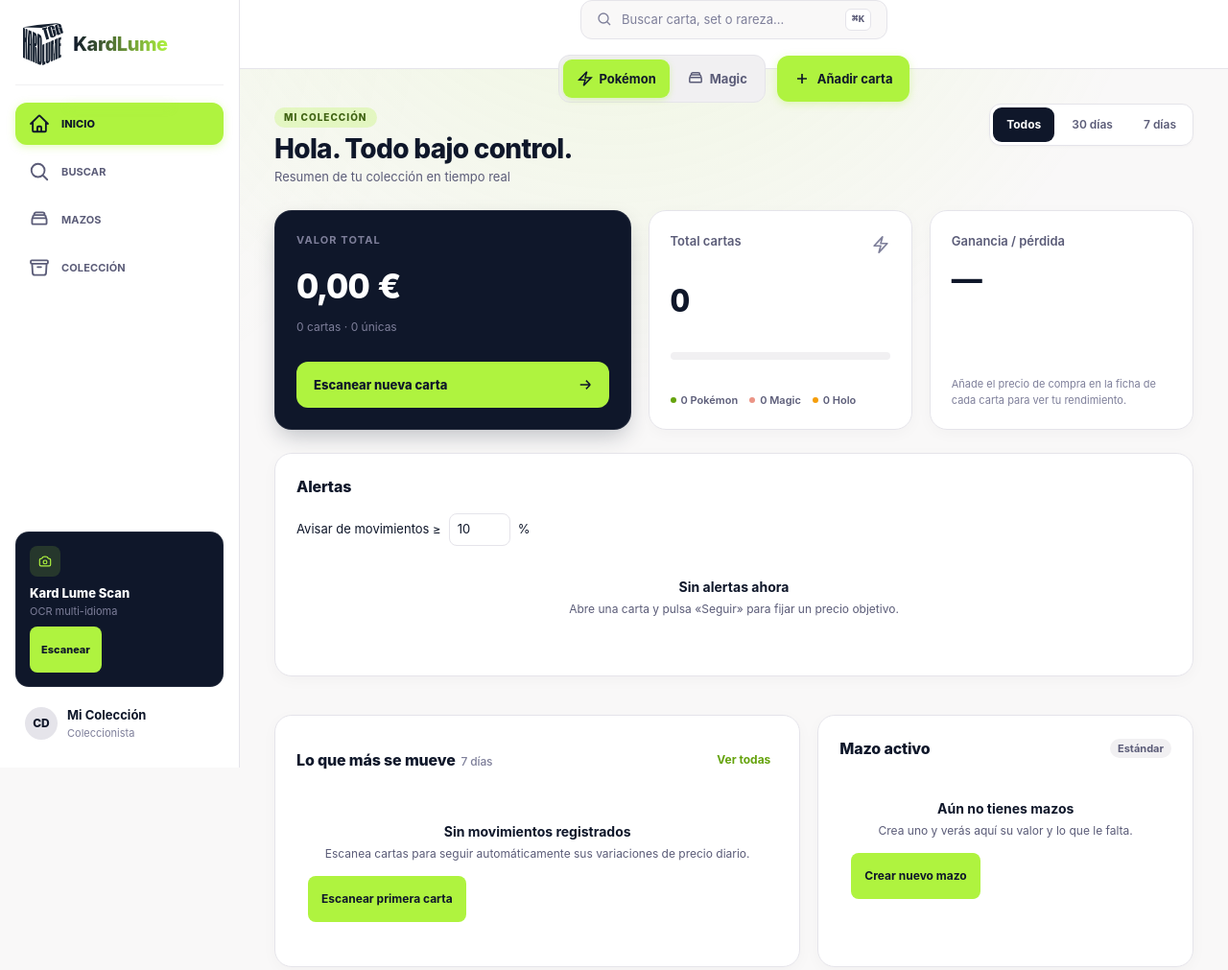
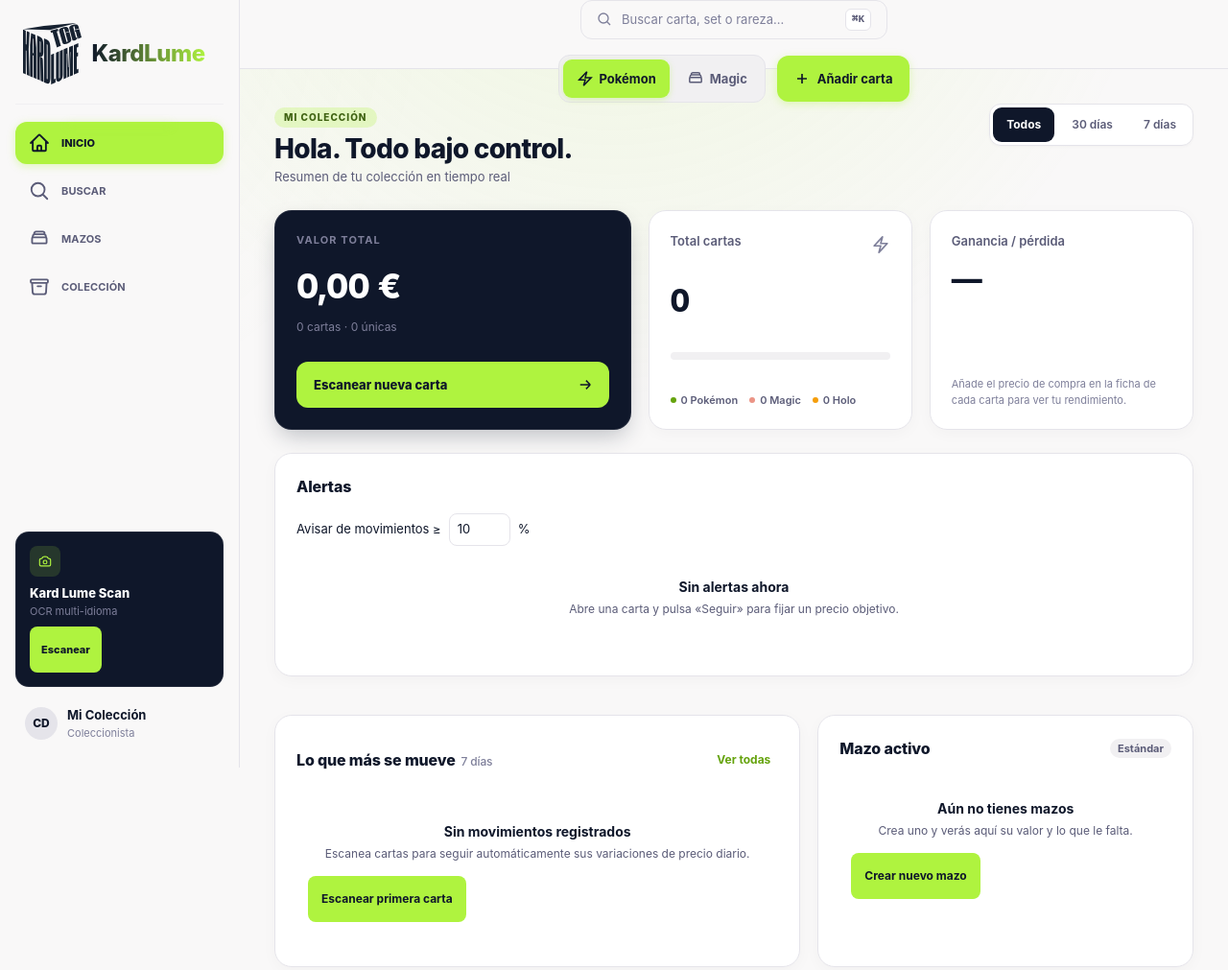
Before and after one commit to jsgarcia87/SnapTCG, a plain HTML site: page index.html in a window 1280 px wide. Shown: the top 1011 px of the page at 96% size. Drawn offline with nearby package versions, Linux system fonts and the light colour scheme; no server answers.

Commit message:
style(brand): logo más grande y cabecera/barras en #F9F8F8
Co-Authored-By: Claude Sonnet 5.5 <noreply@anthropic.com>
Claude-Session: https://claude.ai/code/session_01MTSD4Jgb3UZBb3sX84cJo6

```diff
--- a/css/design.css
+++ b/css/design.css
@@ -102,7 +102,7 @@ body.modal-open { overflow: hidden; }
   align-items: center;
   justify-content: space-between;
   padding: 16px 20px;
-  background: #FFFFFF;
+  background: #F9F8F8;
   border-bottom: 1px solid var(--border-color);
 }
 
@@ -130,11 +130,11 @@ body.modal-open { overflow: hidden; }
 
 /* Logo Kard Lume: marca casi cuadrada, sin recortar */
 .brand-logo-badge { width: auto; height: auto; border-radius: 0; overflow: visible; }
-.brand-logo-img { display: block; height: 44px; width: auto; }
-@media (max-width: 480px) { .brand-logo-img { height: 38px; } }
+.brand-logo-img { display: block; height: 64px; width: auto; }
+@media (max-width: 480px) { .brand-logo-img { height: 52px; } }
 
 .brand-text .logo {
-  font-size: 20px;
+  font-size: 24px;
   font-weight: 800;
   letter-spacing: -0.02em;
   color: #0F172A;
@@ -251,7 +251,7 @@ body.modal-open { overflow: hidden; }
   position: fixed; left: 0; right: 0; bottom: 0; z-index: 100;
   height: calc(var(--nav-height) + var(--safe-area-bottom));
   display: grid; grid-template-columns: repeat(4, 1fr);
-  background: rgba(255, 255, 255, 0.95);
+  background: rgba(249, 248, 248, 0.96);
   backdrop-filter: blur(20px);
   border-top: 1px solid var(--border-color);
   padding-bottom: var(--safe-area-bottom);
@@ -1944,7 +1944,7 @@ body.modal-open { overflow: hidden; }
     height: 72px;
     padding: 0 32px;
     z-index: 90;
-    background: #FFFFFF;
+    background: #F9F8F8;
     border-bottom: 1px solid var(--border-color);
   }
 
@@ -1973,7 +1973,7 @@ body.modal-open { overflow: hidden; }
     flex-direction: column;
     justify-content: flex-start;
     padding: 20px 16px;
-    background: #FFFFFF;
+    background: #F9F8F8;
     border-top: none;
     border-right: 1px solid var(--border-color);
     z-index: 100;
--- a/index.html
+++ b/index.html
@@ -46,7 +46,7 @@
     <header class="app-header">
       <div class="header-brand">
         <div class="brand-logo-badge">
-          <img src="img/kardlume-dark.svg" alt="" class="brand-logo-img" width="42" height="44">
+          <img src="img/kardlume-dark.svg" alt="" class="brand-logo-img" width="61" height="64">
         </div>
         <div class="brand-text">
           <h1 class="logo" id="logo">Kard<span class="logo-accent">Lume</span></h1>
@@ -362,7 +362,7 @@
     <nav class="main-nav" role="navigation" aria-label="Principal">
       <div class="sidebar-header-desktop">
         <div class="brand-logo-badge">
-          <img src="img/kardlume-dark.svg" alt="" class="brand-logo-img" width="42" height="44">
+          <img src="img/kardlume-dark.svg" alt="" class="brand-logo-img" width="61" height="64">
         </div>
         <div class="brand-text">
           <span class="logo">Kard<span class="logo-accent">Lume</span></span>
```
Also changed, not shown: 3 other files.
